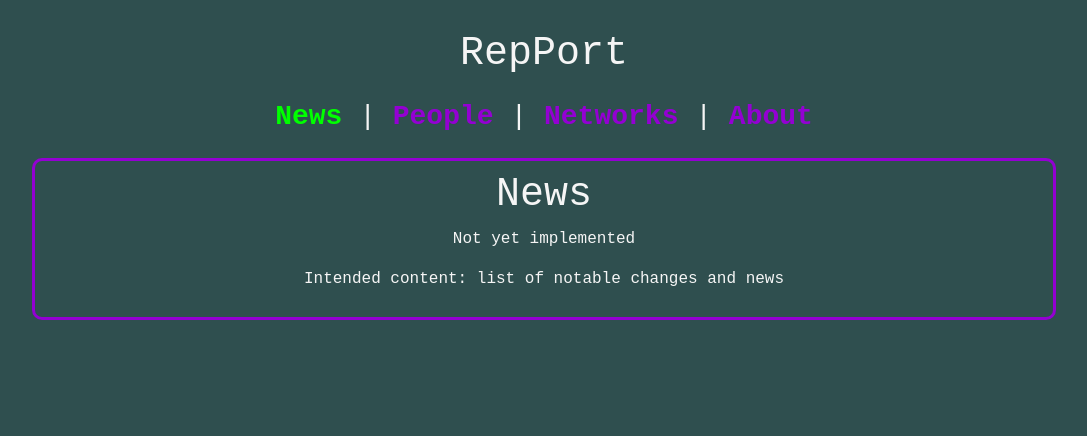
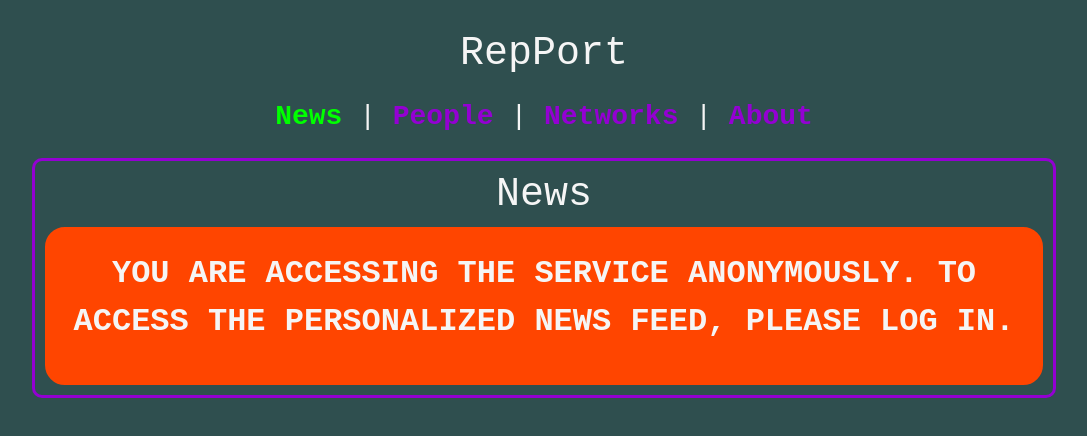
Before and after one commit to mikron-ia/rep-port, a Vue app: page /#/ in a window 1280 px wide. Shown: the top 436 px of the page, without its empty margins (96-1183 px from the left). Built offline with nearby package versions, Linux system fonts and the light colour scheme.

Commit message:
Attempt on TypeScript style

```diff
--- a/src/views/Home.vue
+++ b/src/views/Home.vue
@@ -1,16 +1,28 @@
 <template>
   <div class="home">
     <h1>News</h1>
-    <p>Not yet implemented</p>
-    <p>Intended content: list of notable changes and news</p>
+    <div v-if="isUserValid">
+      <p>Not yet implemented</p>
+      Intended content: list of notable changes and news
+    </div>
+    <div v-else class="error">
+      <p>
+        You are accessing the service anonymously. To access the personalized
+        news feed, please log in.
+      </p>
+    </div>
   </div>
 </template>
 
 <script lang="ts">
 import { Component, Vue } from "vue-property-decorator";
+import { mapGetters } from "vuex";
 
 @Component({
-  components: {}
+  components: {},
+  computed: {
+    ...mapGetters(["isUserValid"])
+  }
 })
 export default class Home extends Vue {}
 </script>
--- a/src/views/People.vue
+++ b/src/views/People.vue
@@ -15,12 +15,14 @@
 </template>
 
 <script lang="ts">
+import { Component, Vue } from "vue-property-decorator";
 import { mapGetters } from "vuex";
 
-export default {
+@Component({
   name: "People",
   computed: {
     ...mapGetters(["isUserValid"])
   }
-};
+})
+export default class People extends Vue {}
 </script>
```
